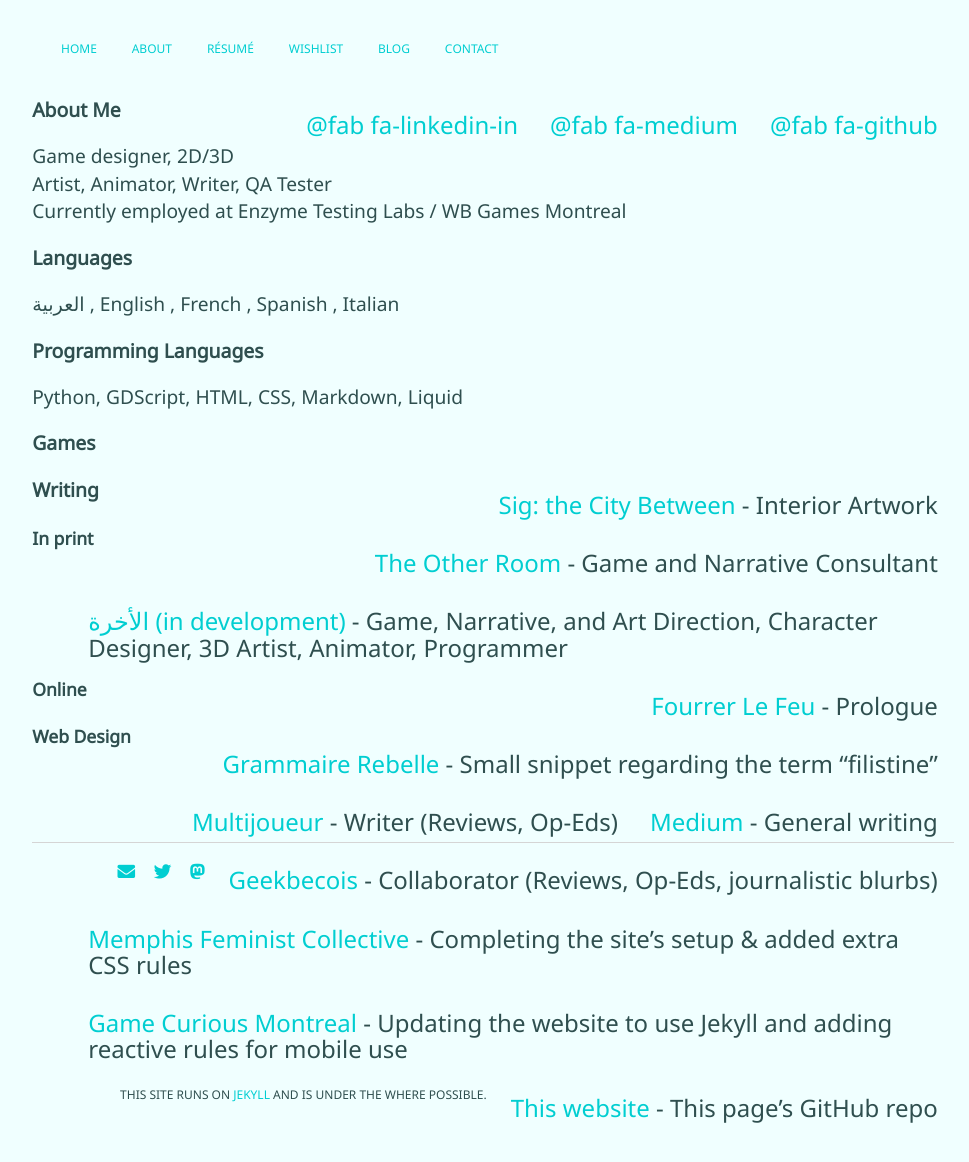
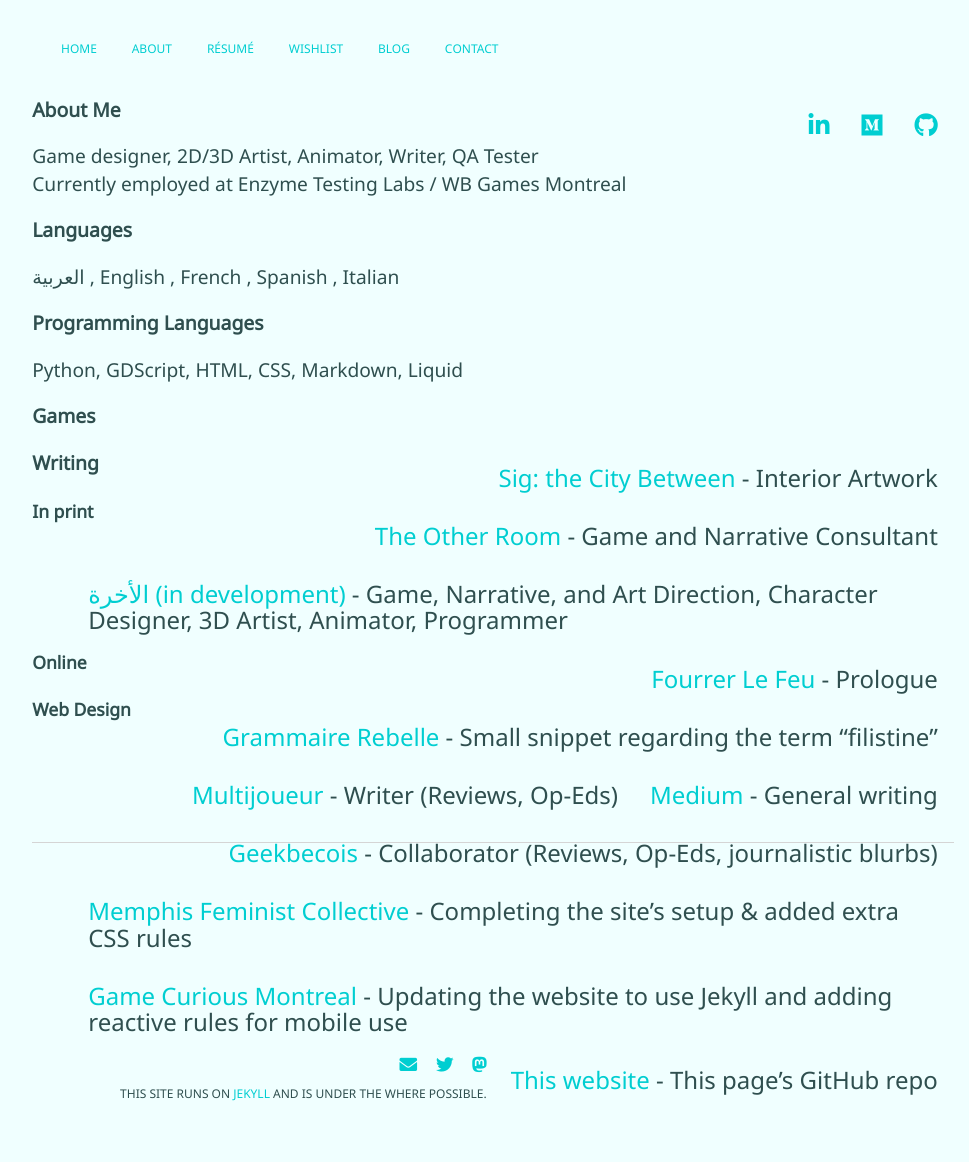
Before and after one commit to mstfacmly/mstfacmly.github.io, a Jekyll site: the page built from resume.md, in a window 1280 px wide and 1165 px high. Shown: the top 1162 px of the window, without its empty margins (147-1116 px from the left). Built offline with Jekyll 4.4.1, drawn with Linux system fonts in a browser that asks for light colours; nearby versions of some CDN libraries; a script that is not in the unit is left out.

Commit message:
Update resume.md

```diff
--- a/resume.md
+++ b/resume.md
@@ -5,9 +5,9 @@
 
 <div class="reslinks" markdown="1">
 
-* [@fab fa-github](https://mstfacmly.github.io)
-* [@fab fa-medium]({{ site.medium }})
-* [@fab fa-linkedin-in]({{ site.linkedin }})
+* <a href="https://mstfacmly.github.io"><i class="fab fa-github"></i></a>
+* <a href="{{ site.medium }}"><i class="fab fa-medium"></i></a>
+* <a href="{{ site.linkedin }}"><i class="fab fa-linkedin-in"></i></a>
 
 <section class="resume" markdown="1">
 
```
